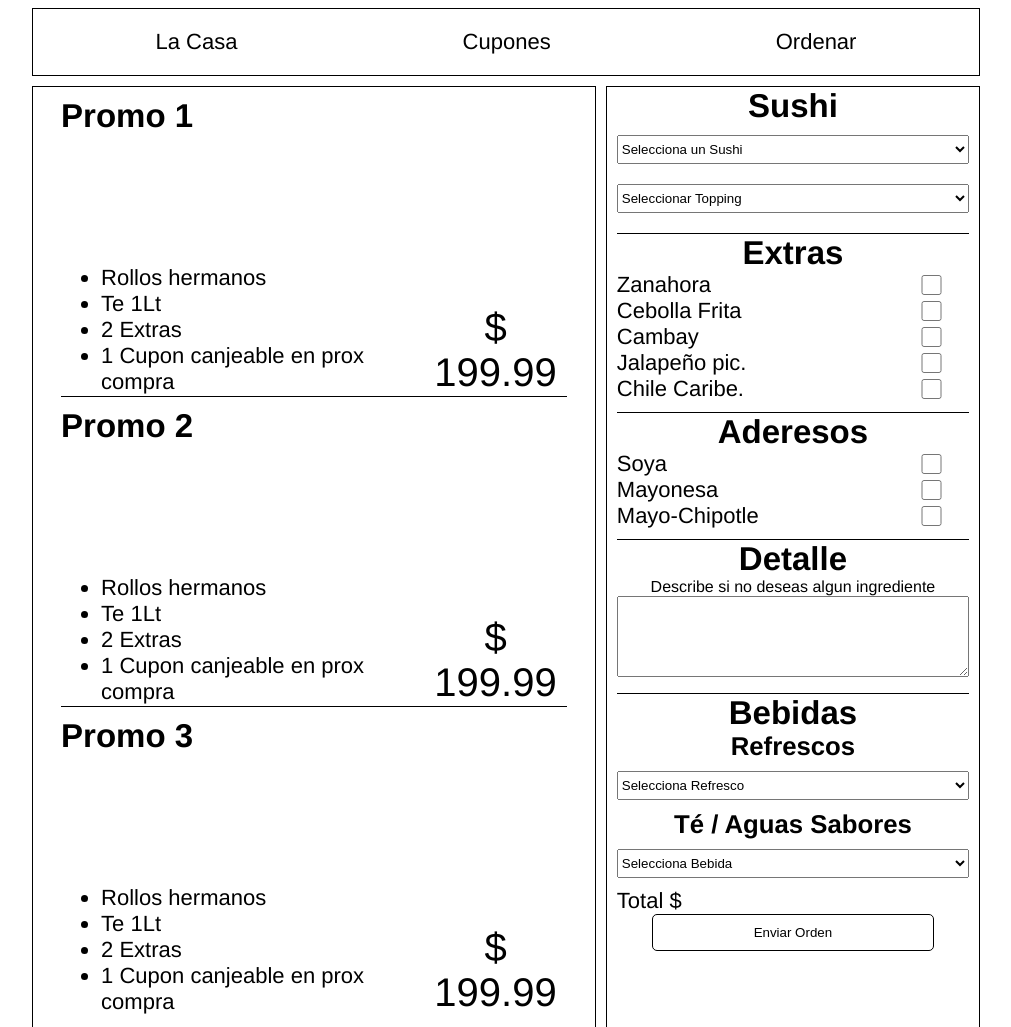
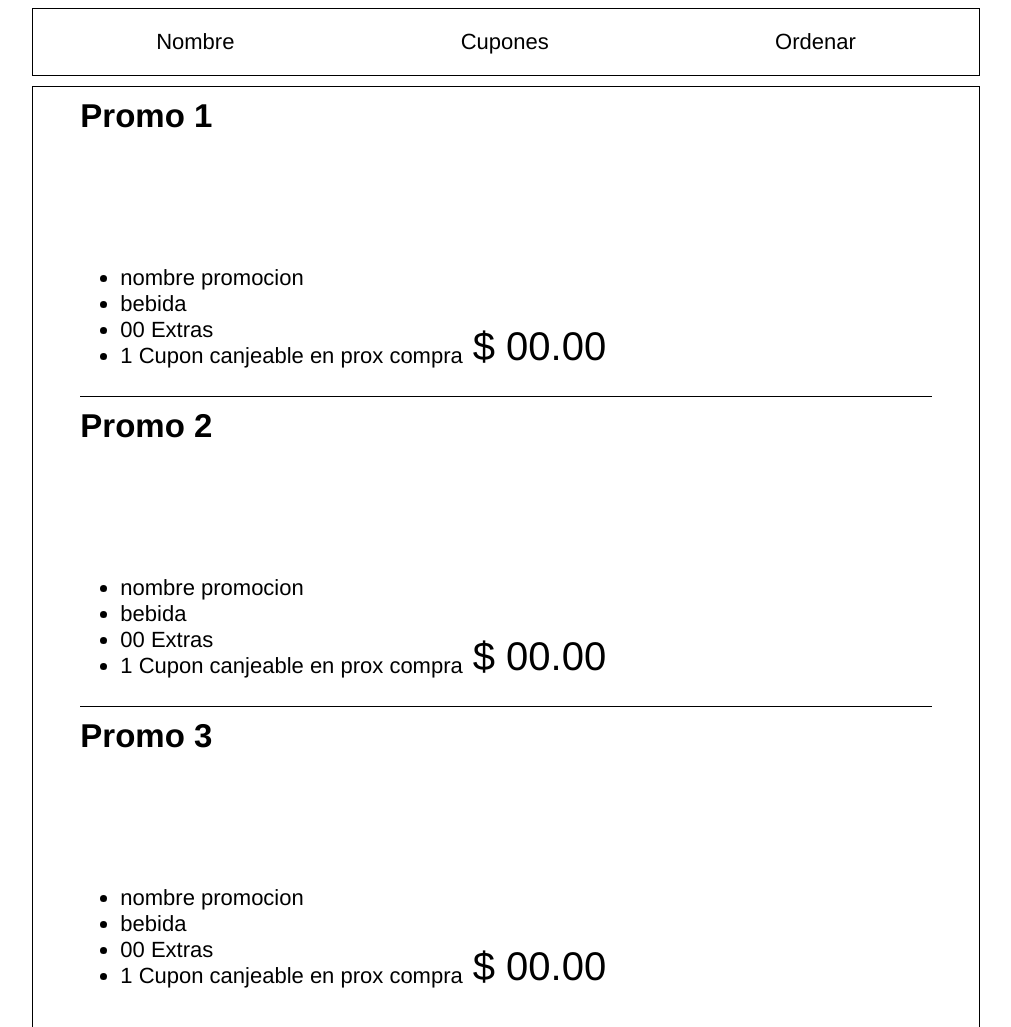
Before and after one commit to JoseLibrado/la_casa, a website built with webpack: page src/index.html in a window 1280 px wide. Shown: the top 1027 px of the page, without its empty margins (134-1145 px from the left). Built offline with nearby package versions, Linux system fonts and the light colour scheme.

Commit message:
se agregaron efectos de trasicion

```diff
--- a/src/css/componentes.css
+++ b/src/css/componentes.css
@@ -13,6 +13,8 @@ body { color: black; font-family: 'Franklin Gothic Medium', 'Arial Narrow', Aria
     width: 75%;
     margin: 0 auto;
     font-size: 2.2rem;
+    transition: all .3s ease-out;
+
 }
 a{
     text-decoration: none;
@@ -37,7 +39,9 @@ ul {
     text-align: left;
 }
 /* Utileria */
-
+.b00 {
+    height: 0%;
+}
 .b60{
     flex-basis: calc(60% - .5rem);
 }
@@ -85,15 +89,18 @@ ul {
 }
 .alert {
     color: rgb(230, 90, 90);
-    font-weight: bold;
+    font-size: 1.6rem;
 }
 .success {
     color: rgb(123, 206, 123);
-    font-weight: bold;
+    font-size: 1.6rem;
+
 }
 /* header */
 header {
     border: 1px solid black;
+    transition: all .3s ease-out;
+
 }
 .navegacion {
     display: flex;
@@ -101,10 +108,12 @@ header {
     padding: 2rem 1rem;
 }
 /* main  */
+
 .registro-cupones {
     border: 1px solid black;
+    transition: all .3s ease;
     margin-bottom: 1rem;
-    /* transition: cubic-bezier(0.445, 0.05, 0.55, 0.95); */
+    transition: all .3s ease-out;
 }
 .form-cupon{
     width: 70%;
@@ -126,6 +135,9 @@ header {
 }
 main {
     margin: 1rem 0;
+    display: flex;
+    flex-direction: column;
+    transition: all .3s ease;
 }
 .menu {
     display: flex;
@@ -134,11 +146,13 @@ main {
 }
 .menu-promociones {
  border: 1px solid black;
+ transition: all .3s ease-out;
 }
 /* menu-orden */
 .menu-orden {
     padding: 0 1rem;
     border: 1px solid black;
+    /* transition: all .3s ease-out; */
 }
 .orden-principal {
     display: flex;
--- a/src/index.html
+++ b/src/index.html
@@ -9,7 +9,7 @@
     <div class="contenedor">
         <header class="site header">
             <nav class="navegacion">
-                <a href="index.html">La Casa</a>
+                <a href="index.html">Nombre</a>
                 <a href="#" id="cuponera">Cupones</a>
                 <a href="#" id="orden" >Ordenar</a>
             </nav>
@@ -26,91 +26,91 @@
                 </div>
             </div>
             <div class="menu">
-                <section class="menu-promociones b60">
+                <section class="menu-promociones b100">
                     <div class="simulador-promocion">
                         <h2>Promo 1</h2>
                         <div class="promocion-contenido">
                             <ul>
-                                <li>Rollos hermanos</li>
-                                <li>Te 1Lt</li>
-                                <li>2 Extras</li>
+                                <li>nombre promocion</li>
+                                <li>bebida</li>
+                                <li>00 Extras</li>
                                 <li>1 Cupon canjeable en prox compra</li>
                             </ul>
-                            <p class="precio">$ 199.99</p>
+                            <p class="precio">$ 00.00</p>
                         </div>
                     </div>
                     <div class="simulador-promocion">
                         <h2>Promo 2</h2>
                         <div class="promocion-contenido">
                             <ul>
-                                <li>Rollos hermanos</li>
-                                <li>Te 1Lt</li>
-                                <li>2 Extras</li>
+                                <li>nombre promocion</li>
+                                <li>bebida</li>
+                                <li>00 Extras</li>
                                 <li>1 Cupon canjeable en prox compra</li>
                             </ul>
-                            <p class="precio">$ 199.99</p>
+                            <p class="precio">$ 00.00</p>
                         </div>
                     </div>
                     <div class="simulador-promocion">
                         <h2>Promo 3</h2>
                         <div class="promocion-contenido">
                             <ul>
-                                <li>Rollos hermanos</li>
-                                <li>Te 1Lt</li>
-                                <li>2 Extras</li>
+                                <li>nombre promocion</li>
+                                <li>bebida</li>
+                                <li>00 Extras</li>
                                 <li>1 Cupon canjeable en prox compra</li>
                             </ul>
-                            <p class="precio">$ 199.99</p>
+                            <p class="precio">$ 00.00</p>
                         </div>
                     </div>
                 </section>
 
-                <section class="menu-orden b40">
+                <section class="menu-orden b40 hidden">
                     <!-- <h1 class="titulo">Ordenar</h1> -->
                     <div class="orden-principal">
-                        <h2>Sushi</h2>
+                        <h2>Platillo</h2>
                         <select class="campos" name="principal" id="principal">
-                            <option value="">Selecciona un Sushi</option>
+                            <option value="">Selecciona un Platillo</option>
                         </select>
                         <Select class="campos">
-                            <option value="">Seleccionar Topping</option>
+                            <option value="">Seleccionar guarnicion</option>
                         </Select>
                     </div>
                     <div class="orden-secundaria">
                         <h2>Extras</h2>
                         <div class="ingredientes">
-                            <label for="zanahora">Zanahora</label>
+                            <label for="zanahora">extra 1</label>
                             <input type="checkbox" name="zanahora" id="">
                         </div>
                         <div class="ingredientes">
-                            <label for="cebolla">Cebolla Frita</label>
+                            <label for="cebolla-frita">extra 2</label>
                             <input type="checkbox" name="Cebolla" id="">
                         </div>
                         <div class="ingredientes">
-                            <label for="cambray">Cambay</label>
+                            <label for="cambray">extra 3</label>
                             <input type="checkbox" name="cambray" id="">
                         </div>
                         <div class="ingredientes">
-                            <label for="jalapeño">Jalapeño pic.</label>
+                            <label for="jalapeño-pic">extra 4</label>
                             <input type="checkbox" name="cambray" id="">
                         </div>
                         <div class="ingredientes">
-                            <label for="chile_caribe">Chile Caribe.</label>
+                            <label for="chile_caribe">extra 5</label>
                             <input type="checkbox" name="cambray" id="">
                         </div>
                     </div>
                     <div class="orden-secundaria">
                         <h2>Aderesos</h2>
                         <div class="ingredientes">
-                            <label for="soya">Soya</label>
+                            <label for="soya">adereso 1</label>
                             <input type="checkbox" name="soya" id="">
                         </div>
                         <div class="ingredientes">
-                            <label for="mayonesa">Mayonesa</label>
+                            <label for="mayonesa">adereso 2</label>
                             <input type="checkbox" name="mayonesa" id="">
                         </div>
                         <div class="ingredientes">
-                            <label for="chipotle">Mayo-Chipotle</label>
+                            <label for="chipotle">adereso 3</label>
                             <input type="checkbox" name="chipotle" id="">
                         </div>
                     </div>
--- a/src/js/componentes.js
+++ b/src/js/componentes.js
@@ -4,6 +4,7 @@ import '../css/componentes.css' ; //consumiendo los estilos.
 
 
 // referencias
+const main = document.querySelector('.main');
 const promociones = document.querySelector('.menu-promociones');
 const ordenes = document.querySelector('.menu-orden');
 const sushi = document.querySelector('#principal');
```
